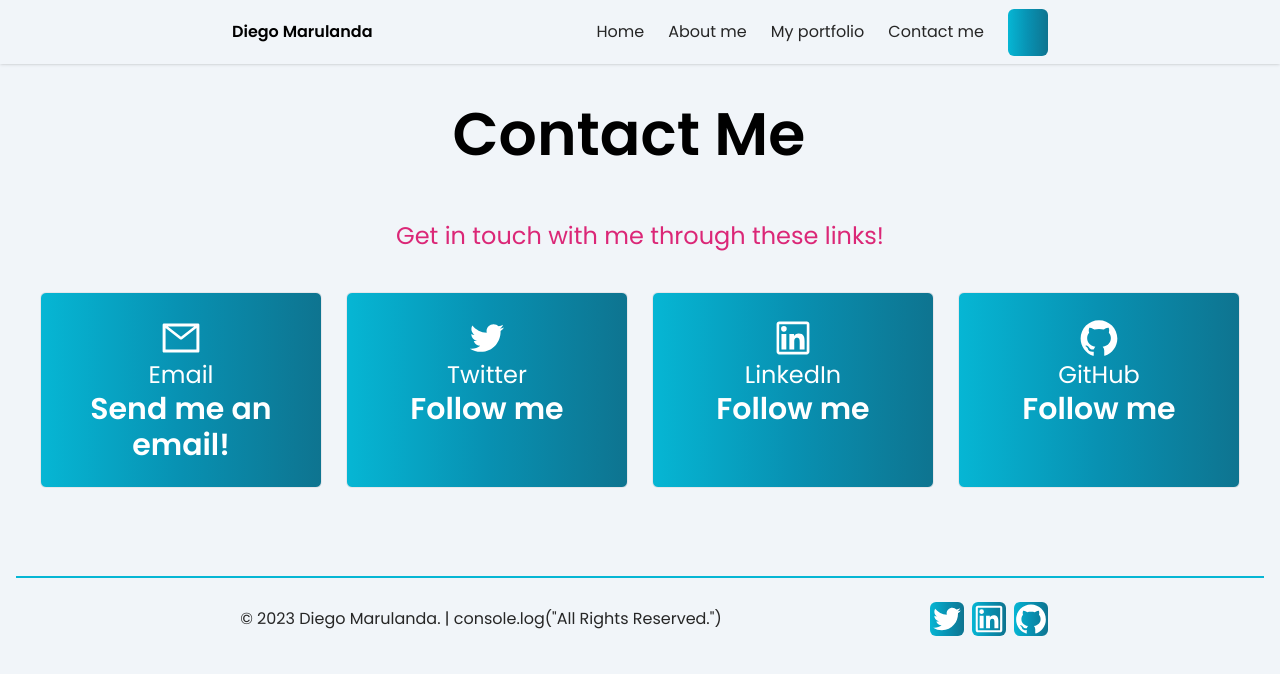
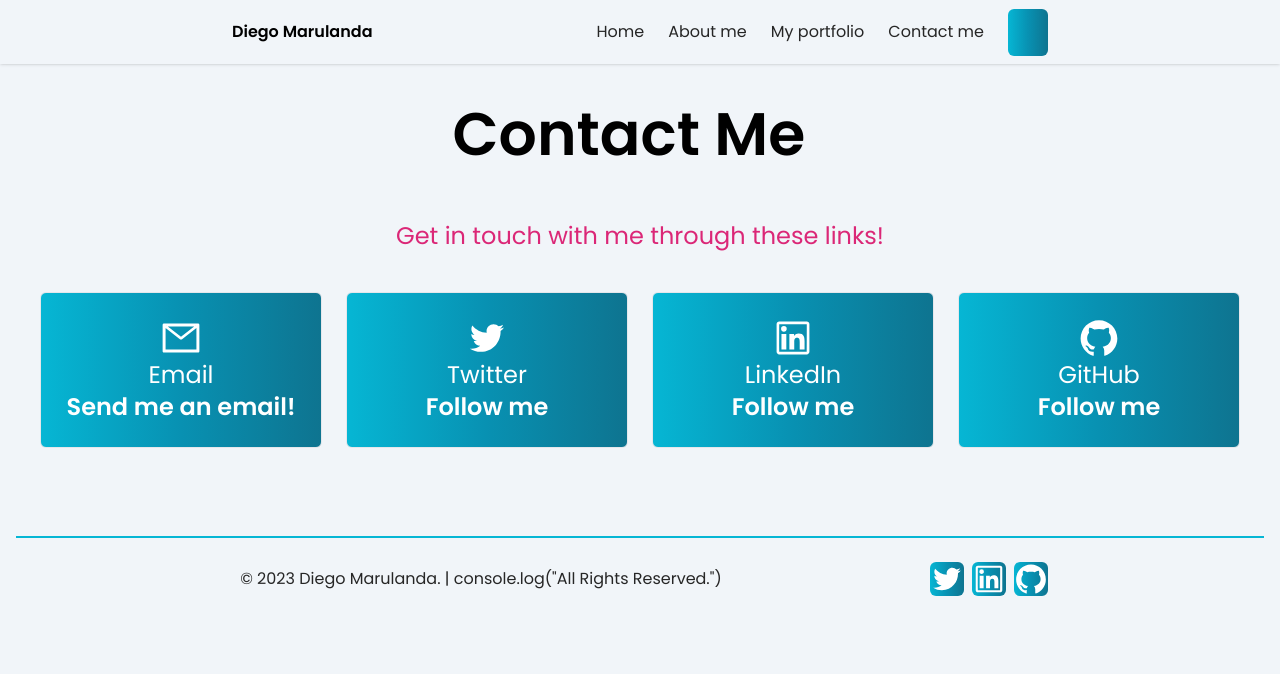
Before and after one commit to DiegoMarulandaB/Portfolio, a Next.js app: page /contact in a window 1280 px wide. Shown: the top 674 px of the page. Built offline with nearby package versions, Linux system fonts and the light colour scheme; some icons are missing.

Commit message:
add fixes to_contact_cards

```diff
--- a/src/app/contact/page.tsx
+++ b/src/app/contact/page.tsx
@@ -38,11 +38,11 @@ const ContactLink: React.FC<ContactLinkProps> = ({ href, text, icon, username })
       href={href}
       target="_blank"
       rel="noopener dns-prefetch"
-      className="flex flex-col items-center text-center px-4 py-6 border  cursor-pointer text-white bg-gradient-to-r from-cyan-500 via-cyan-600 to-cyan-700  rounded-md"
+      className="flex flex-col items-center text-center px-4 py-6 border transform transition-transform cursor-pointer text-white bg-gradient-to-r from-cyan-500 via-cyan-600 to-cyan-700  rounded-md"
     >
       {icon}
       <span className="text-2xl font-medium text-white">{text}</span>
-      {username && <span className="text-3xl font-bold text-white">{username}</span>}
+      {username && <span className="text-2xl font-bold text-white">{username}</span>}
     </a>
   )
 }
```
